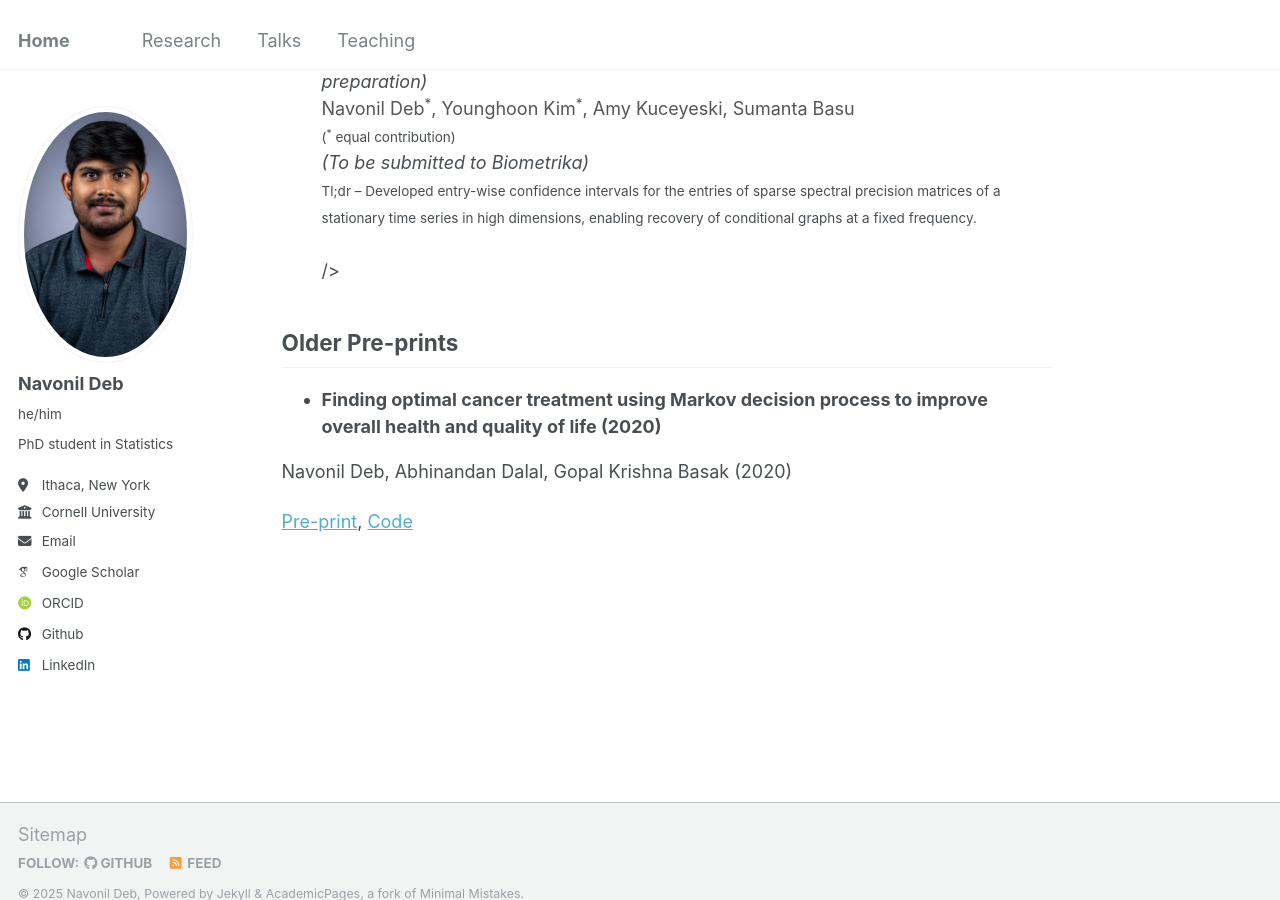
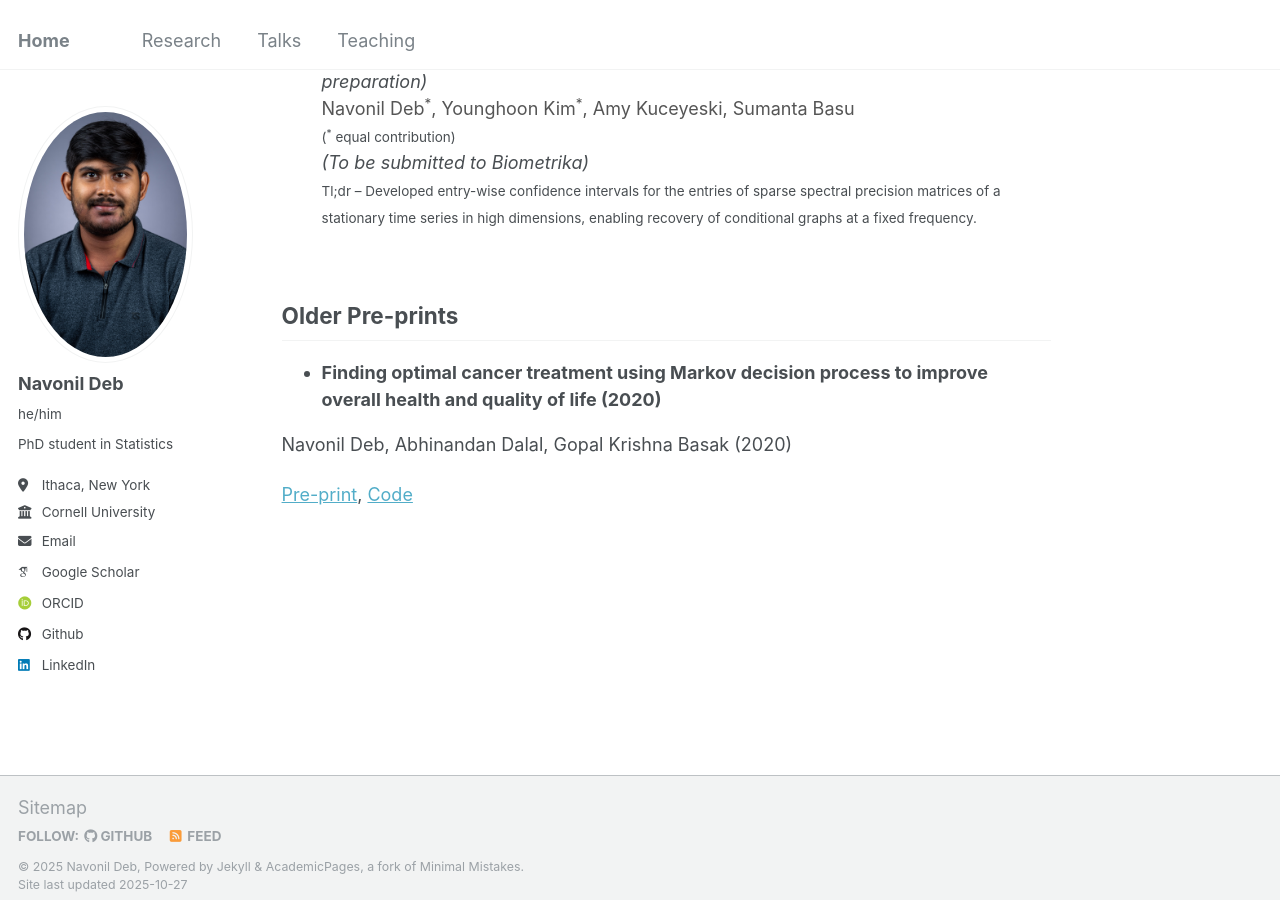
Before and after one commit to navonildeb/navonildeb.github.io, a Jekyll site: the page built from _publications/publications.md, in a window 1280 px wide and 900 px high, scrolled down 1032 px. Built offline with Jekyll 4.4.1, drawn with Linux system fonts in a browser that asks for light colours; some web fonts are replaced; grey boxes are pictures that could not be loaded.

Commit message:
Update publications.md

```diff
--- a/_publications/publications.md
+++ b/_publications/publications.md
@@ -48,7 +48,7 @@ author_profile: true
   <em>(To be submitted to Biometrika)</em><br>
   <small>
   Tl;dr – Developed entry-wise confidence intervals for the entries of sparse spectral precision matrices of a stationary time series in high dimensions, enabling recovery of conditional graphs at a fixed frequency.
-  </small><br><br>/>
+  </small><br><br>
 
 
 
```
